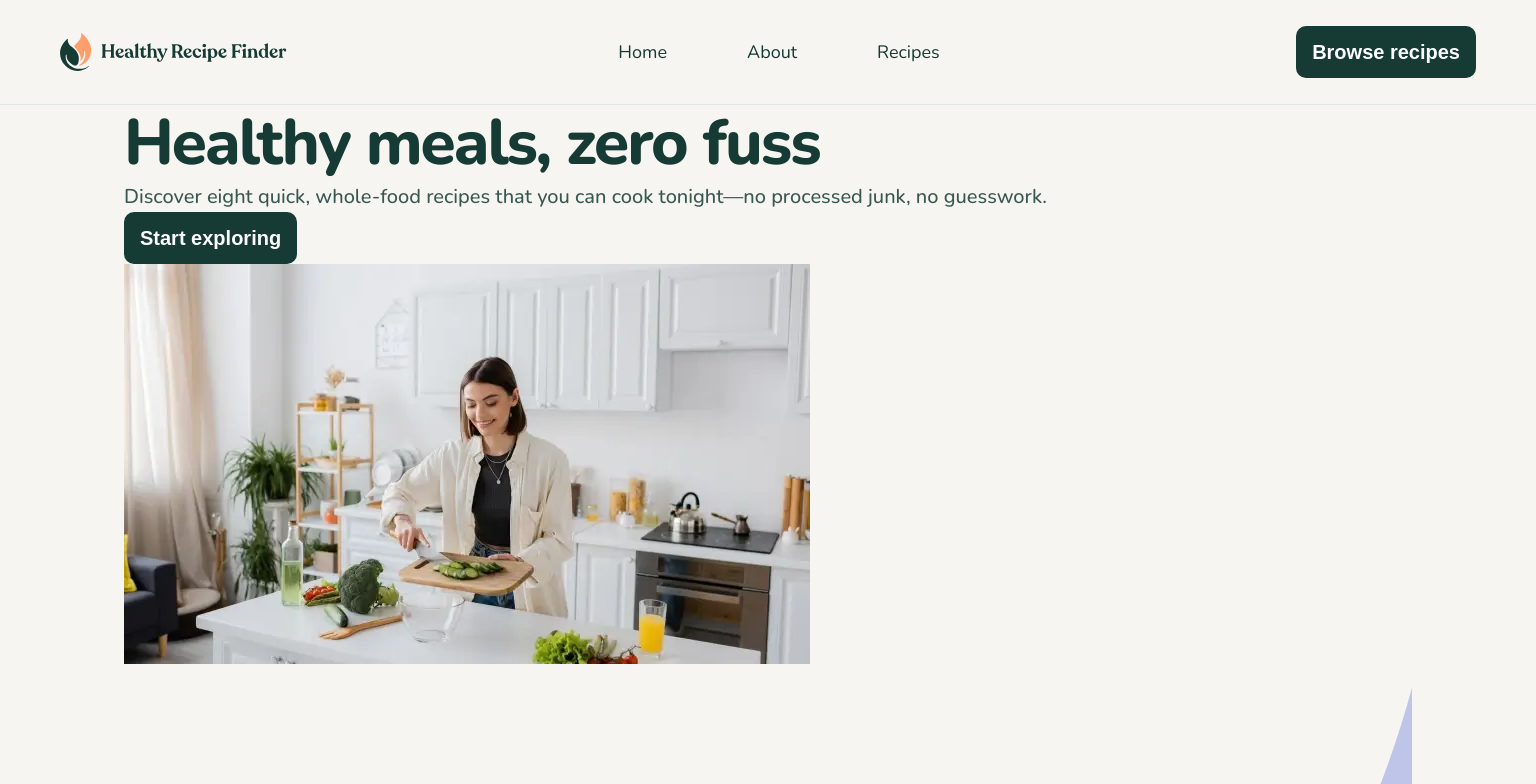
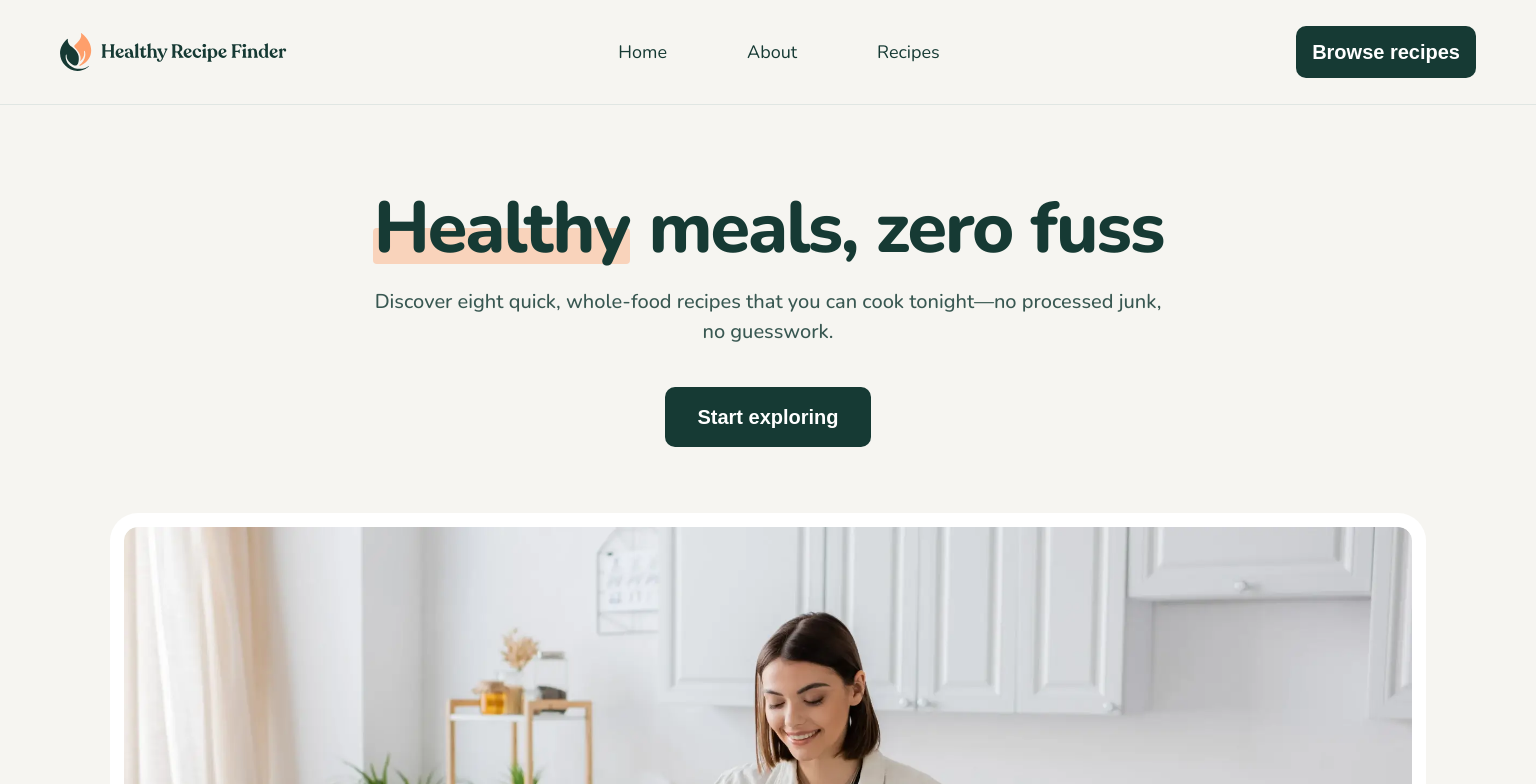
Before and after one commit to EdwardShanahan09/fm-recipe-finder, a React (Vite) app: page / in a window 1536 px wide. Shown: the top 784 px of the page. Built offline with nearby package versions, Linux system fonts and the light colour scheme.

Commit message:
Style Hero component

```diff
--- /dev/null
+++ b/src/components/Hero/Hero.css
@@ -0,0 +1,88 @@
+.hero {
+  margin-bottom: 6.4rem;
+}
+
+.hero__highlight {
+  position: relative;
+  display: inline-block;
+  line-height: 1;
+  z-index: -1;
+  padding: 0 0.1rem;
+}
+
+.hero__highlight::before {
+  background: #f9d3bb;
+  content: "";
+  position: absolute;
+  left: 0;
+  right: 0;
+  bottom: 0;
+  height: 50%;
+  border-radius: 0.4rem;
+  z-index: -1;
+}
+
+.hero__description {
+  margin-bottom: 3.2rem;
+}
+
+.hero__cta {
+  margin-bottom: 4rem;
+}
+
+.button.hero__cta {
+  padding: 1.6rem 3.2rem;
+}
+
+.hero__img {
+  display: block;
+  overflow: hidden;
+  border-radius: 0.4rem;
+  box-shadow: 0 0 0 0.4rem var(--color-neutral-0);
+}
+
+.hero__img img {
+  display: block;
+  width: 100%;
+  height: auto;
+}
+
+/* Media Query Tablet */
+
+@media (min-width: 768px) {
+  .hero {
+    margin-bottom: 8rem;
+  }
+
+  .hero__img {
+    border-radius: 0.8rem;
+    box-shadow: 0 0 0 0.8rem var(--color-neutral-0);
+  }
+}
+
+/* Media Query Tablet */
+
+@media (min-width: 1440px) {
+  .hero {
+    margin-bottom: 9.6rem;
+  }
+
+  .hero__text {
+    max-width: 80.5rem;
+    margin: 0 auto;
+    text-align: center;
+  }
+
+  .hero__description {
+    margin-bottom: 4rem;
+  }
+
+  .hero__cta {
+    margin-bottom: 8rem;
+  }
+
+  .hero__img {
+    border-radius: 1.4rem;
+    box-shadow: 0 0 0 1.4rem var(--color-neutral-0);
+  }
+}
--- a/src/components/Hero/Hero.jsx
+++ b/src/components/Hero/Hero.jsx
@@ -1,3 +1,4 @@
+import "./Hero.css";
 import heroImgSmall from "../../assets/images/hero-small.webp";
 import heroImgLarge from "../../assets/images/hero-large.webp";
 import heroPatternImg from "../../assets/images/hero-pattern.svg";
@@ -6,17 +7,21 @@ import Button from "../Button/Button";
 const Hero = () => {
   return (
     <div className="hero">
-      <h1 className="text-preset-1">Healthy meals, zero fuss</h1>
+      <div className="hero__text">
+        <h1 className="text-preset-1">
+          <span className="hero__highlight">Healthy</span> meals, zero fuss
+        </h1>
 
-      <p>
-        Discover eight quick, whole-food recipes that you can cook tonight—no
-        processed junk, no guesswork.
-      </p>
+        <p className="hero__description">
+          Discover eight quick, whole-food recipes that you can cook tonight—no
+          processed junk, no guesswork.
+        </p>
 
-      <Button text="Start exploring" size="large" className="hero__cta" />
+        <Button text="Start exploring" size="large" className="hero__cta" />
+      </div>
 
       <picture className="hero__img">
-        <source src={heroImgLarge} media="(min-width: 768px)" />
+        <source srcSet={heroImgLarge} media="(min-width: 768px)" />
         <img
           className="hero__img"
           src={heroImgSmall}
--- a/src/components/Navbar/Navbar.css
+++ b/src/components/Navbar/Navbar.css
@@ -1,6 +1,7 @@
 .navbar {
+  border-bottom: 1px solid var(--color-neutral-200);
   padding: 2rem 0;
-  border-bottom: 1px solid var(--color-neutral-200);
+  margin-bottom: 4.8rem;
   position: relative;
 }
 
@@ -94,6 +95,7 @@
 
   .navbar {
     padding: 2.6rem 0;
+    margin-bottom: 8rem;
   }
 
   .navbar .container {
--- a/src/index.css
+++ b/src/index.css
@@ -59,6 +59,7 @@ h4 {
   font-weight: 800;
   line-height: 120%;
   letter-spacing: -0.2rem;
+  margin-bottom: 1.6rem;
 }
 
 .text-preset-2 {
@@ -120,4 +121,8 @@ p {
     padding-left: 12.4rem;
     padding-right: 12.4rem;
   }
+
+  .text-preset-1 {
+    font-size: 7.2rem;
+  }
 }
```
